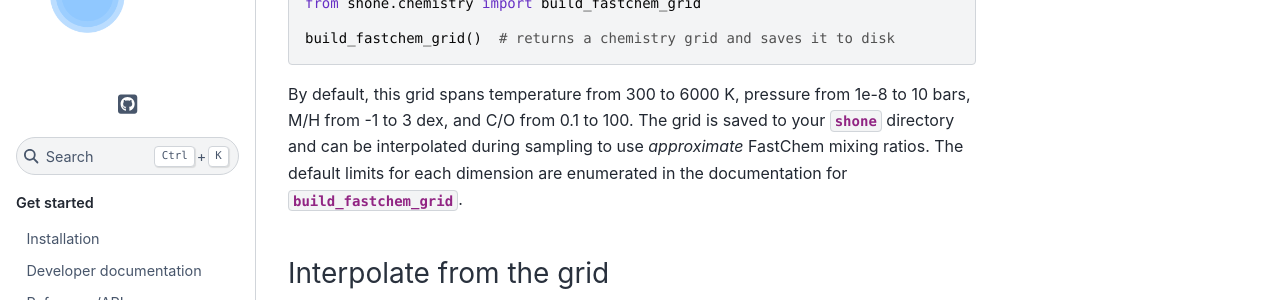
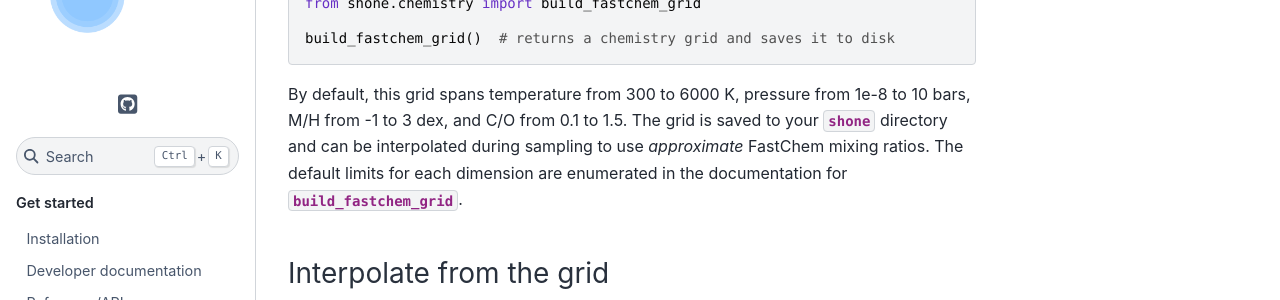
Before and after one commit to bmorris3/shone, a Sphinx documentation site: the page built from docs/shone/examples/chemistry.rst, in a window 1280 px wide and 900 px high, scrolled down 2780 px. Shown: the part 176-476 px from the top of the window. Built offline with Sphinx 7.4.7 and the Sphinx Book theme 1.1.4, drawn with Linux system fonts in a browser that asks for light colours; the version number could not be read and is left out.

Commit message:
Update chemistry example explanation

```diff
--- a/docs/shone/examples/chemistry.rst
+++ b/docs/shone/examples/chemistry.rst
@@ -233,7 +233,7 @@ in less than a minute on a laptop:
     build_fastchem_grid()  # returns a chemistry grid and saves it to disk
 
 By default, this grid spans temperature from 300 to 6000 K, pressure from 1e-8 to 10 bars,
-M/H from -1 to 3 dex, and C/O from 0.1 to 100. The grid is saved to your `~/.shone` directory
+M/H from -1 to 3 dex, and C/O from 0.1 to 1.5. The grid is saved to your `~/.shone` directory
 and can be interpolated during sampling to use *approximate* FastChem mixing ratios.
 The default limits for each dimension are enumerated in the documentation
 for `~shone.chemistry.fastchem.build_fastchem_grid`.
```
